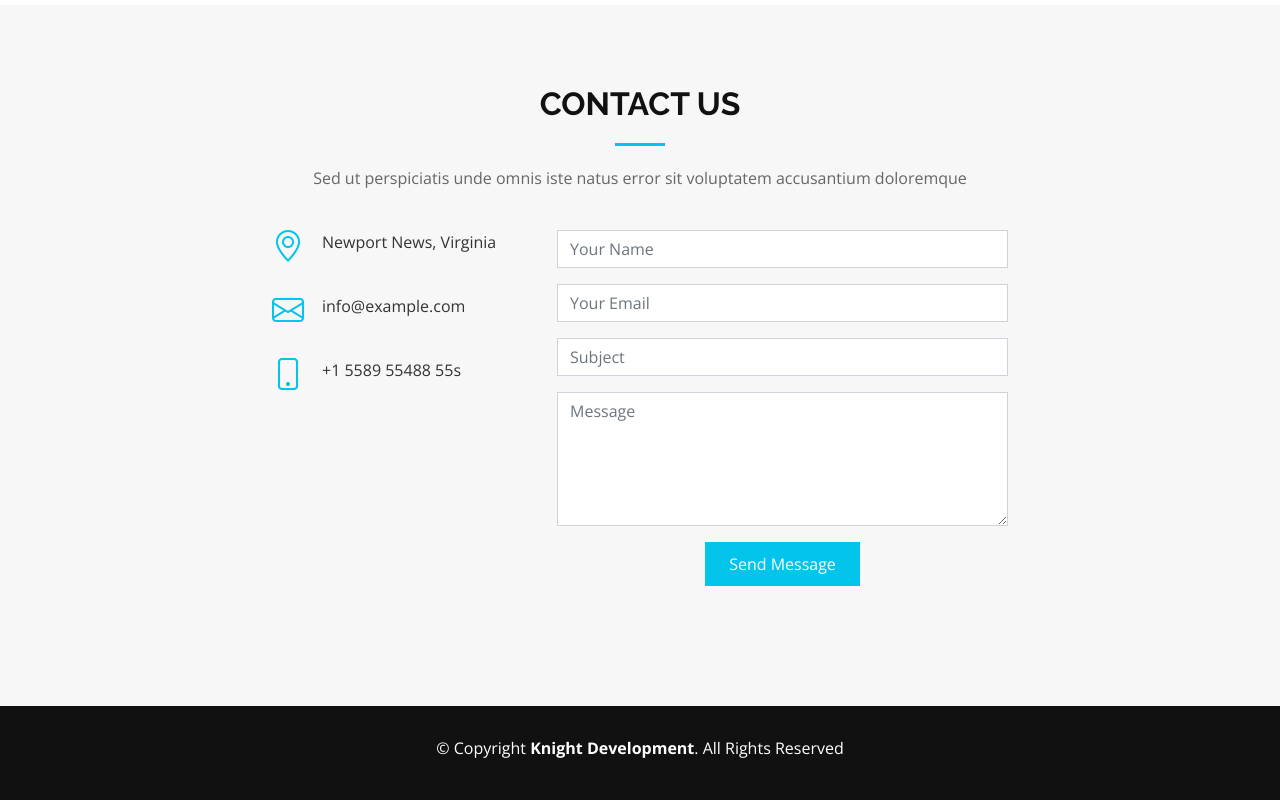
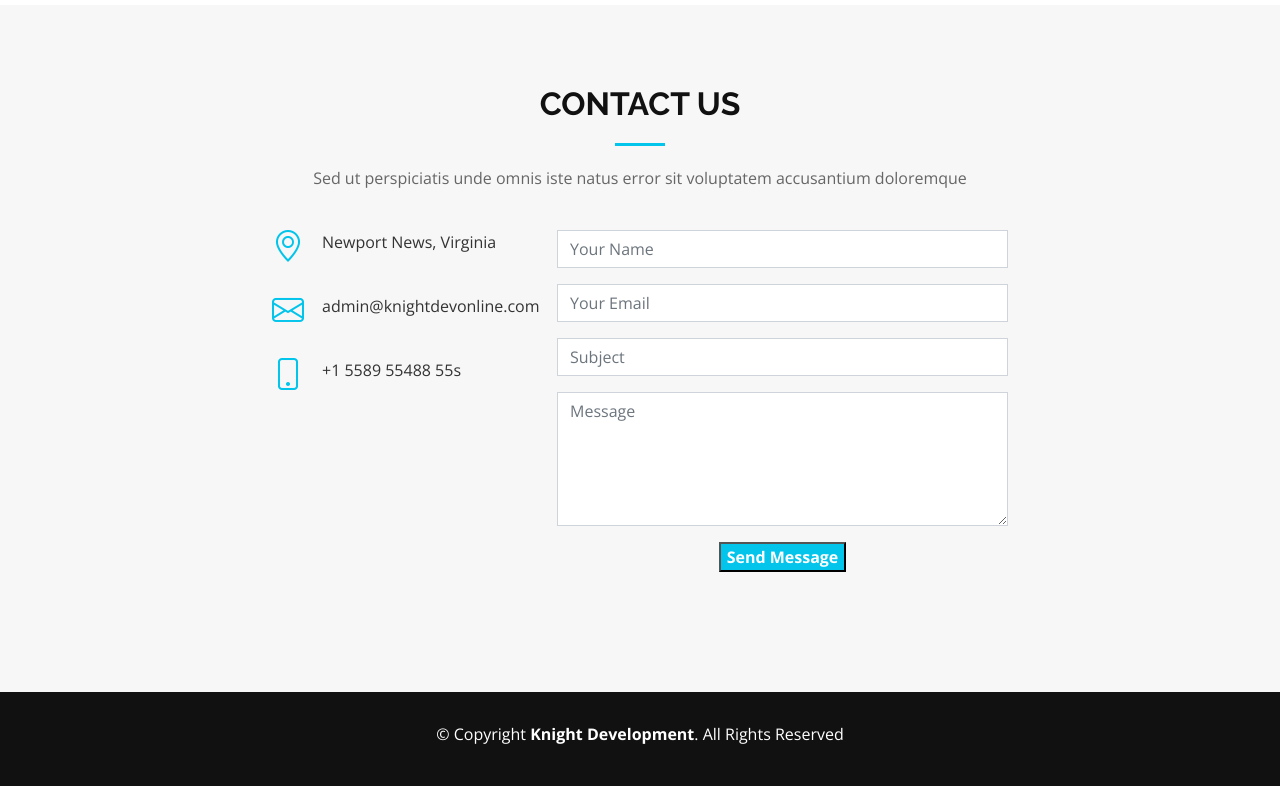
Before and after one commit to ark229/knight-development, a plain HTML site: page index.html in a window 1280 px wide. Shown: the part 4060-4860 px from the top of the page. Drawn offline with nearby package versions, Linux system fonts and the light colour scheme.

Commit message:
Add files via upload

```diff
--- a/index.html
+++ b/index.html
@@ -739,7 +739,7 @@
 
                 <div>
                   <i class="bi bi-envelope"></i>
-                  <p>info@example.com</p>
+                  <p>admin@knightdevonline.com</p>
                 </div>
 
                 <div>
@@ -800,13 +800,15 @@
                  <div class="loading"></div>
                 <div class="error-message"></div>
                 <div class="sent-message">
-                  <!-- <input
+
+                </div>
+                </div>
+                <input
                   type="hidden"
                   name="_next"
-                  value="https://knightdevonline.com/thanks.html"/> -->
+                  value="https://knightdevonline.com/thanks.html"/>
                 </div>
-                </div>
-                <div class="text-center"><button type="submit">Send Message</button></div>
+                <div class="text-center"><button type="submit" style="background: #03C4EB; color: white; font-weight:bold;">Send Message</button></div>
 
 
                   <input type="hidden" name="_captcha" value="false" />
```
